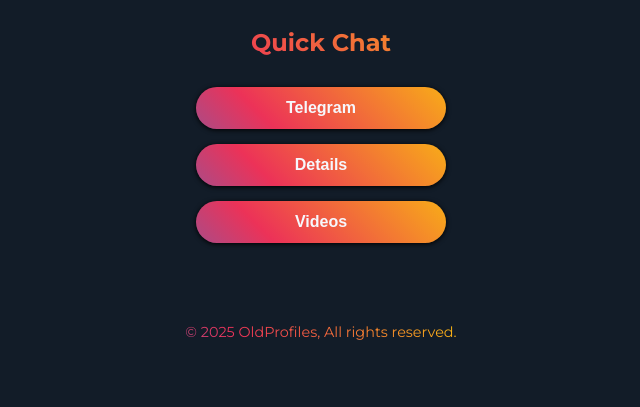
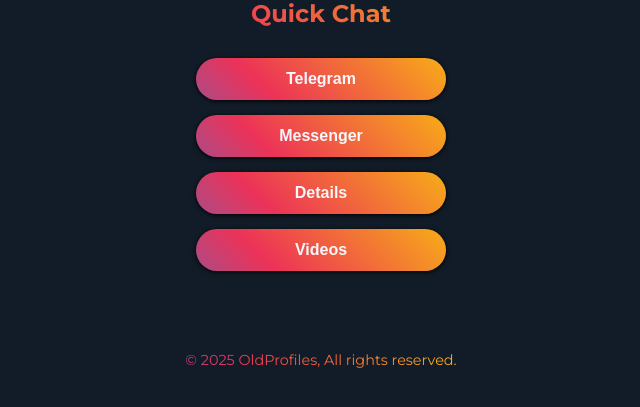
Before and after one commit to oldprofiles/oldprofiles.github.io, a plain HTML site: page index.html in a window 1280 px wide. Shown: the part 287-694 px from the top of the page, without its empty margins (319-959 px from the left). Drawn offline with Linux system fonts and the light colour scheme; a web font is replaced by a local one.

Commit message:
Update index.html

```diff
--- a/index.html
+++ b/index.html
@@ -170,6 +170,7 @@
 
     <div class="buttons">
       <button class="btn" onclick="openLink('https://t.me/OldProfiles')">Telegram</button>
+      <button class="btn" onclick="openLink('https://m.me/HelloRemon')">Messenger</button>
       <button class="btn" onclick="openLink('https://t.me/s/AccountGuides')">Details</button>
       <button class="btn" onclick="openVideo()">Videos</button>
     </div>
```
